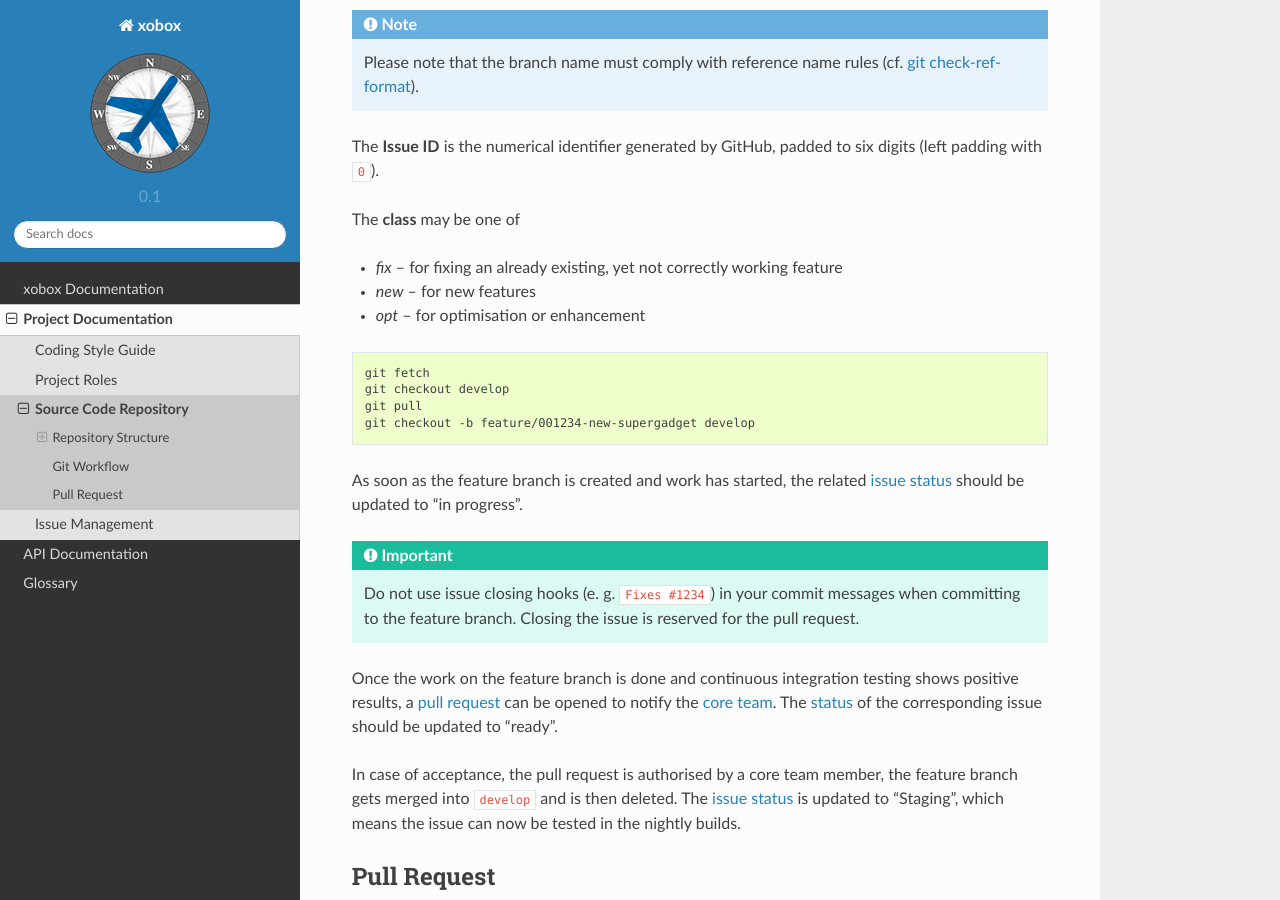
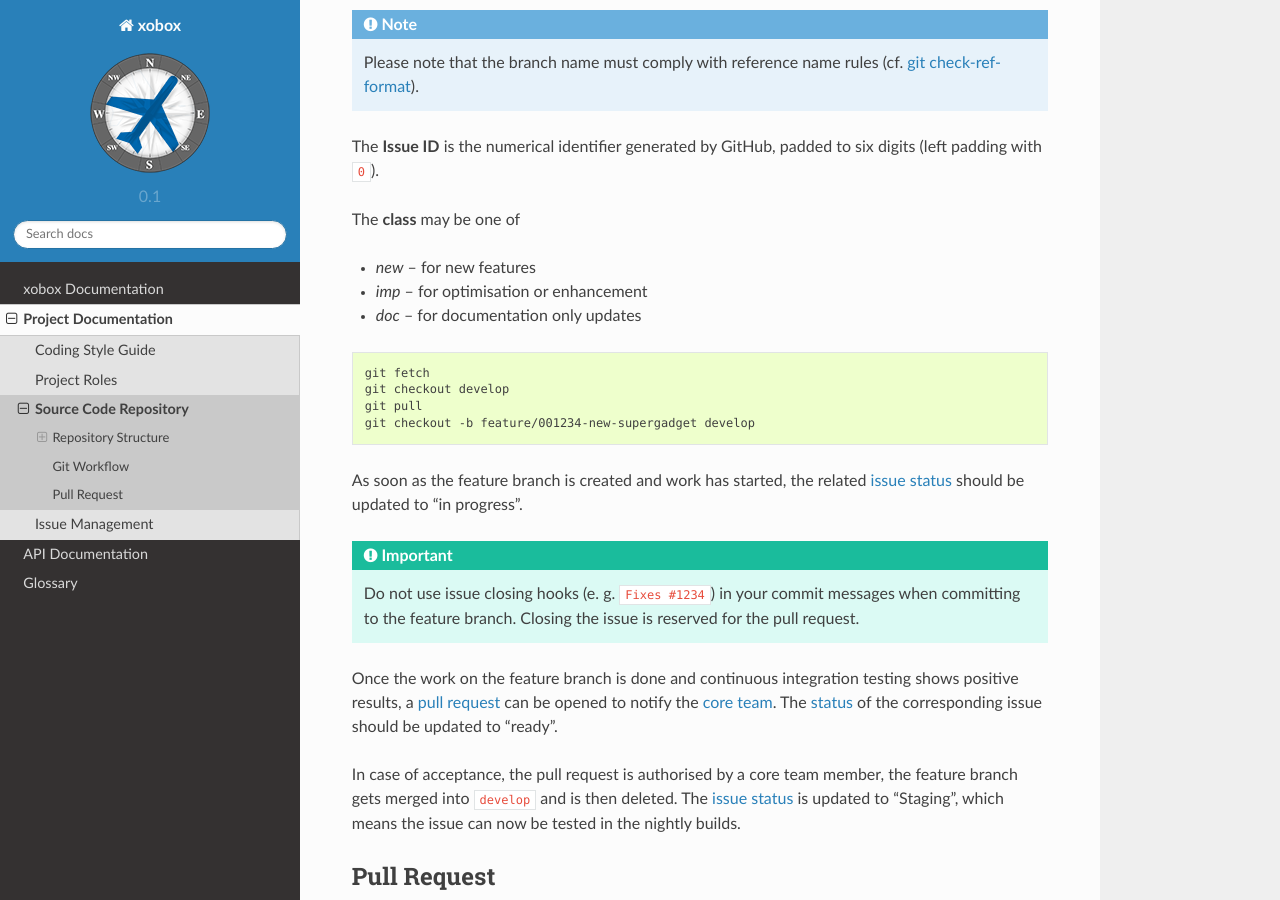
Before and after one commit to stormrose-va/xobox, a Sphinx documentation site: the page built from docs/source/internals/git.rst, in a window 1280 px wide and 900 px high, scrolled down 2692 px. Built offline with Sphinx 7.4.7 and the Read the Docs theme 2.0.0, drawn with Linux system fonts in a browser that asks for light colours; pages that are not in the unit, such as notebooks, are missing from menus.

Commit message:
Fixed branch naming convention

```diff
--- a/docs/source/internals/git.rst
+++ b/docs/source/internals/git.rst
@@ -96,9 +96,9 @@ The **Issue ID** is the numerical identifier generated by GitHub, padded to six
 
 The **class** may be one of
 
-* *fix* -- for fixing an already existing, yet not correctly working feature
 * *new* -- for new features
-* *opt* -- for optimisation or enhancement
+* *imp* -- for optimisation or enhancement
+* *doc* -- for documentation only updates
 
 
 .. code-block:: bash
```
